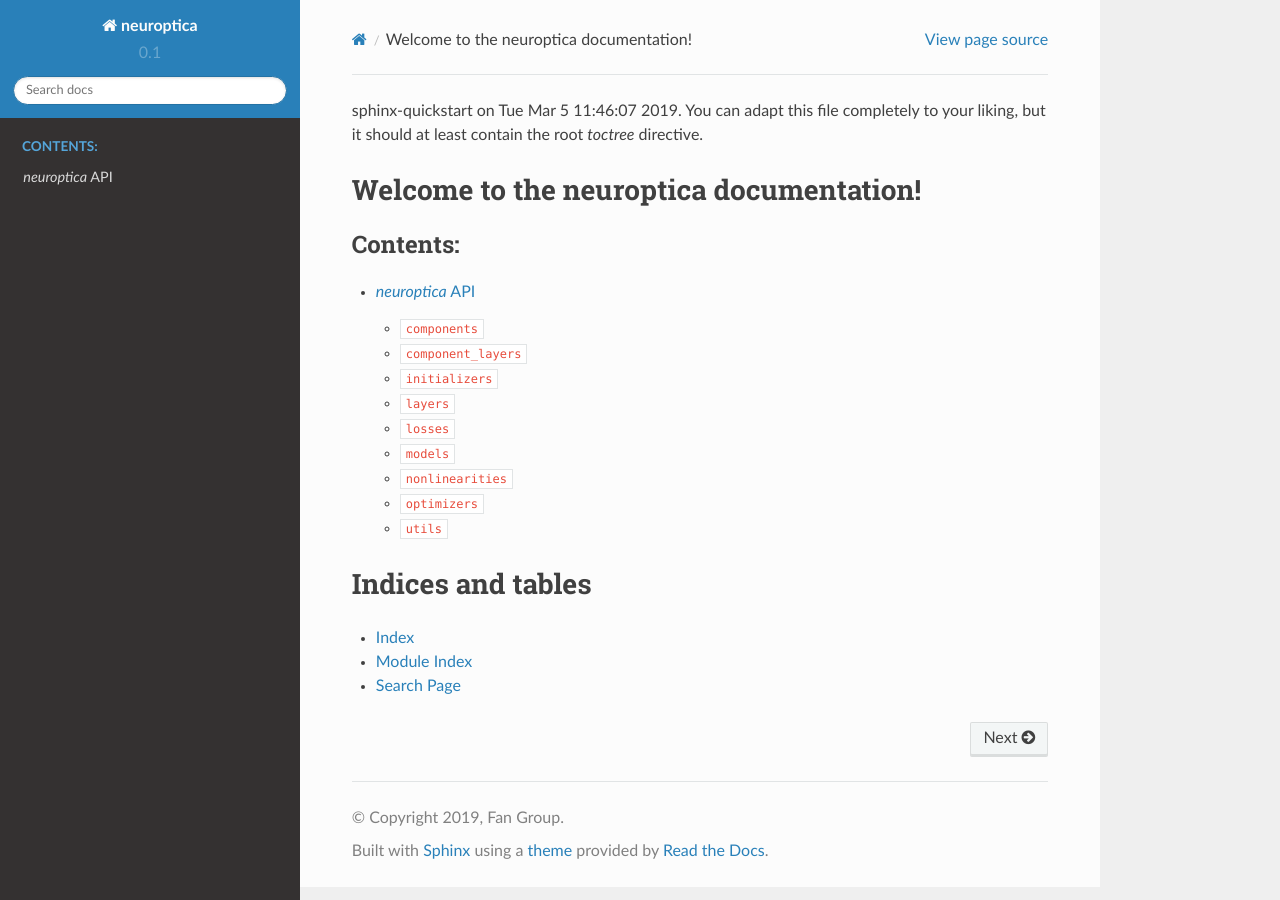
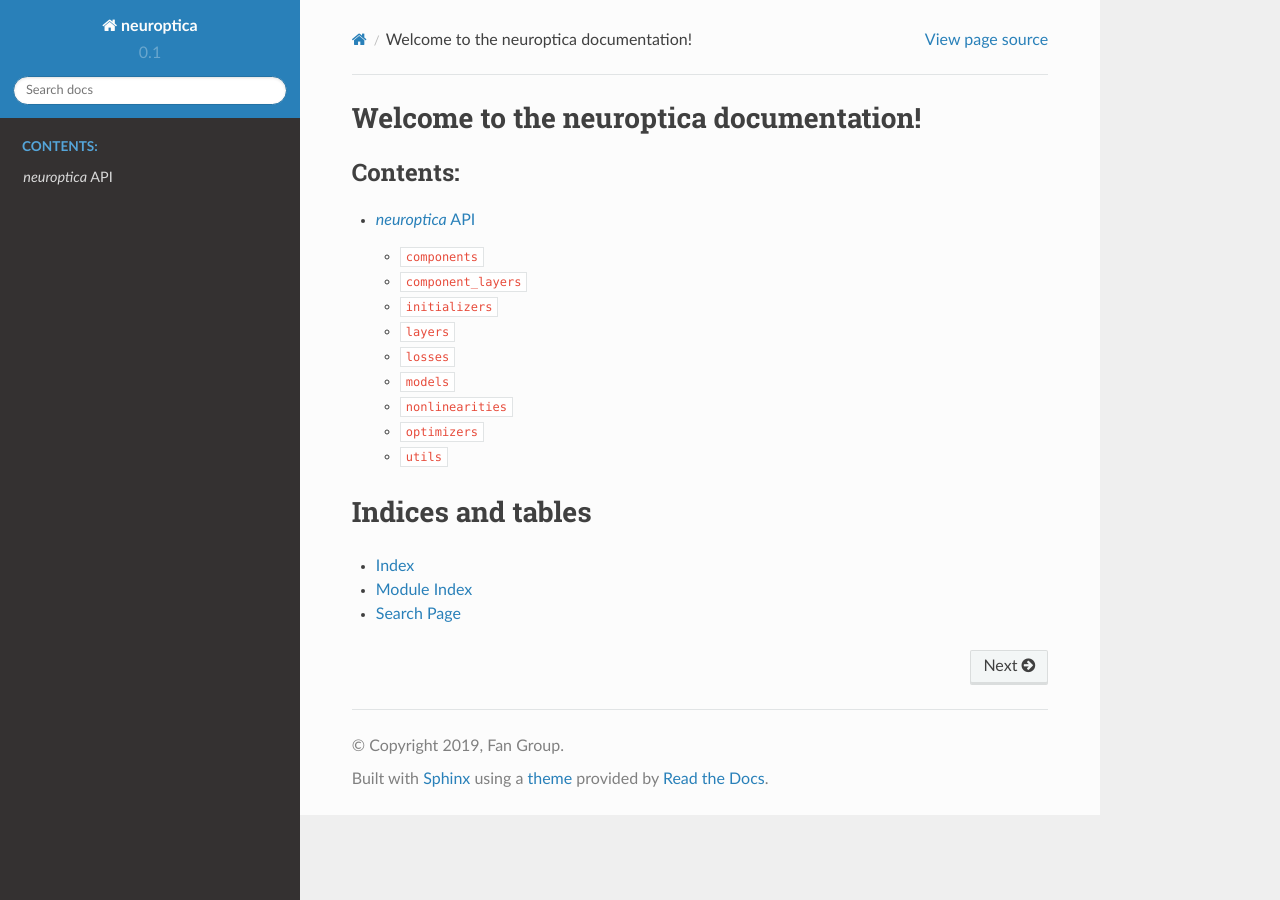
Before and after one commit to fancompute/neuroptica, a Sphinx documentation site: the page built from docs/index.rst, in a window 1280 px wide. Built offline with Sphinx 7.4.7 and the Read the Docs theme 2.0.0, drawn with Linux system fonts in a browser that asks for light colours.

Commit message:
update .readthedocs.yml

```diff
--- a/docs/index.rst
+++ b/docs/index.rst
@@ -1,8 +1,3 @@
-.. neuroptica documentation master file, created by
-sphinx-quickstart on Tue Mar  5 11:46:07 2019.
-You can adapt this file completely to your liking, but it should at least
-contain the root `toctree` directive.
-
 Welcome to the neuroptica documentation!
 ========================================
 
```
Also changed, not shown: .readthedocs.yml.
